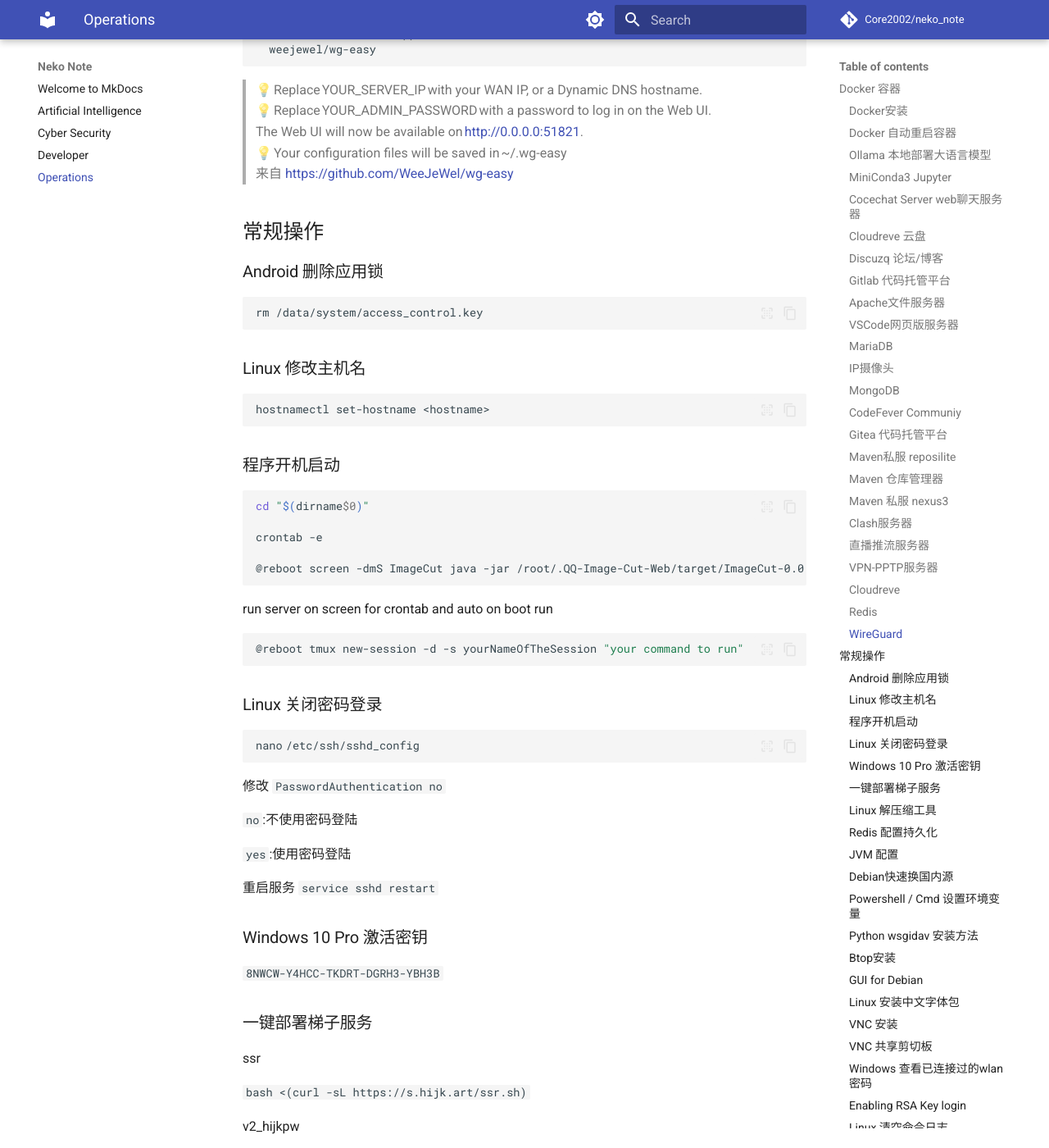
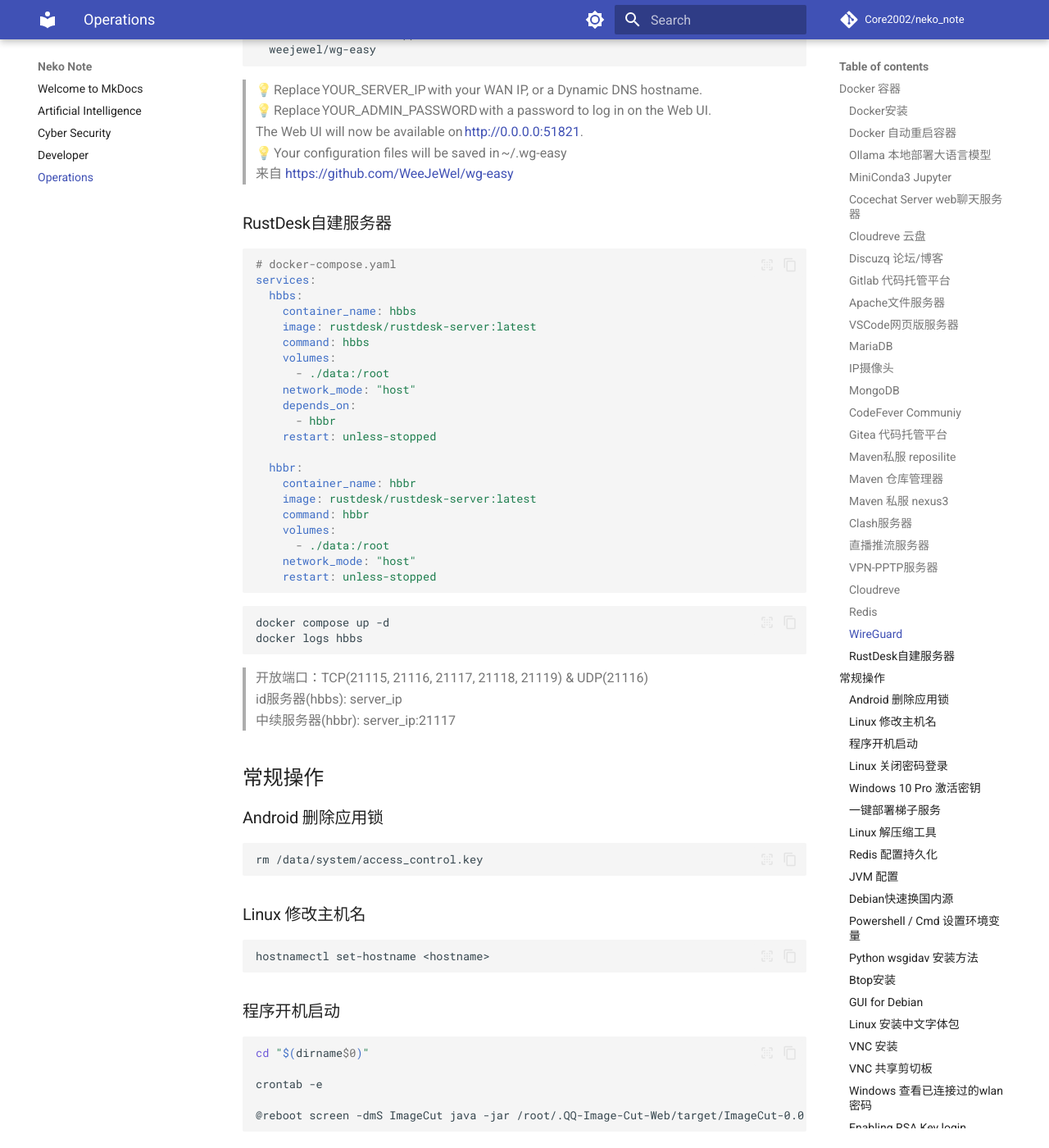
Before and after one commit to Core2002/neko_note, an MkDocs documentation site: the page built from docs/operations.md, in a window 1280 px wide and 1400 px high, scrolled down 7748 px. Shown: the whole window at 82% size. Built offline with MkDocs 1.6.1 and Material for MkDocs 9.7.7, drawn with Linux system fonts in a browser that asks for light colours; comment, search, counter and statistics services are not loaded.

Commit message:
✨ Feat: Add RustDesk self built server.

````diff
--- a/docs/operations.md
+++ b/docs/operations.md
@@ -395,6 +395,41 @@
 > The Web UI will now be available on <http://0.0.0.0:51821>.
 > 💡 Your configuration files will be saved in ~/.wg-easy
 > 来自 <https://github.com/WeeJeWel/wg-easy>
+
+### RustDesk自建服务器
+
+```yaml
+# docker-compose.yaml
+services:
+  hbbs:
+    container_name: hbbs
+    image: rustdesk/rustdesk-server:latest
+    command: hbbs
+    volumes:
+      - ./data:/root
+    network_mode: "host"
+    depends_on:
+      - hbbr
+    restart: unless-stopped
+
+  hbbr:
+    container_name: hbbr
+    image: rustdesk/rustdesk-server:latest
+    command: hbbr
+    volumes:
+      - ./data:/root
+    network_mode: "host"
+    restart: unless-stopped
+```
+
+```bash
+docker compose up -d
+docker logs hbbs
+```
+
+> 开放端口：TCP(21115, 21116, 21117, 21118, 21119) & UDP(21116)
+> id服务器(hbbs): server_ip
+> 中续服务器(hbbr): server_ip:21117
 
 ## 常规操作
 
````
